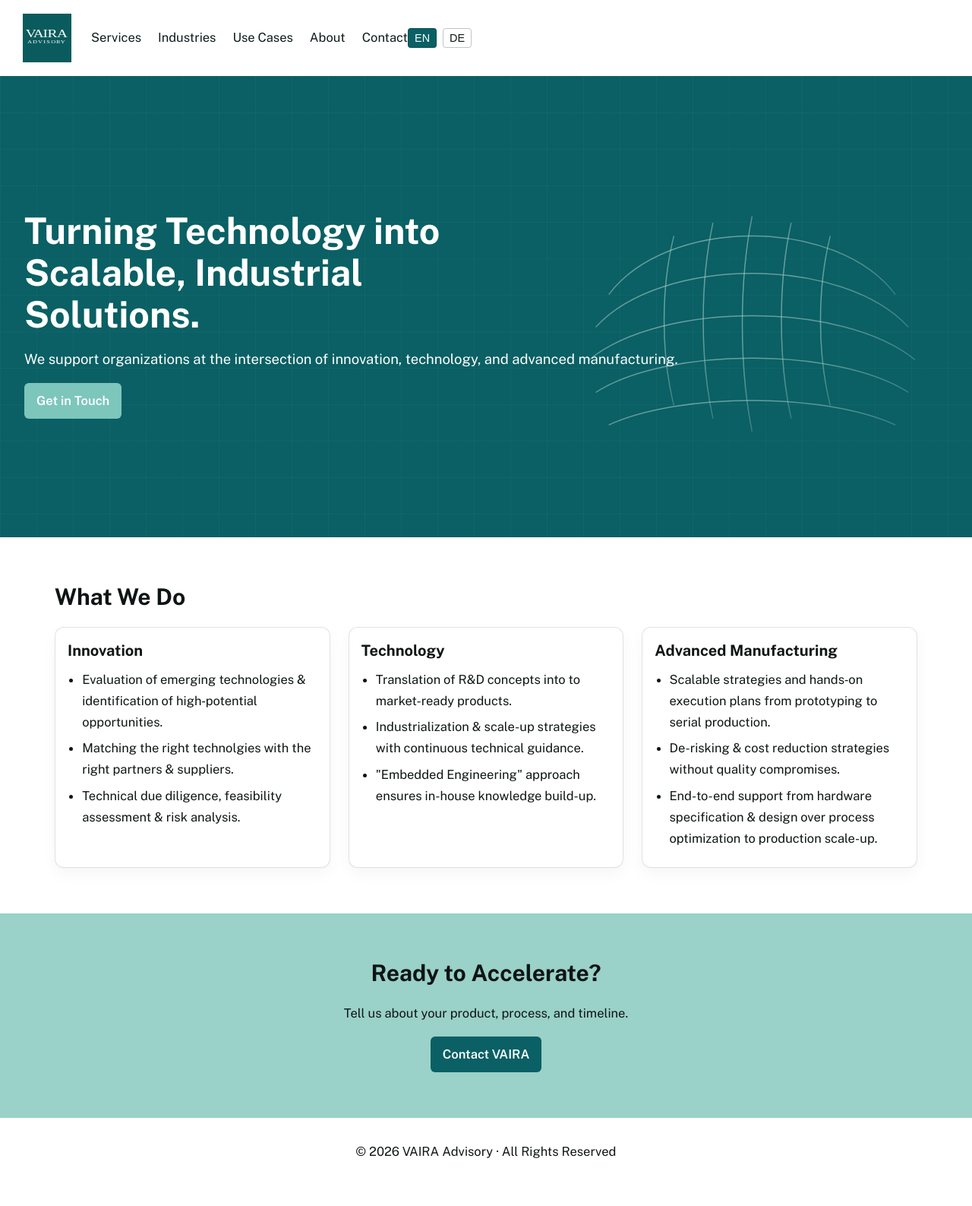
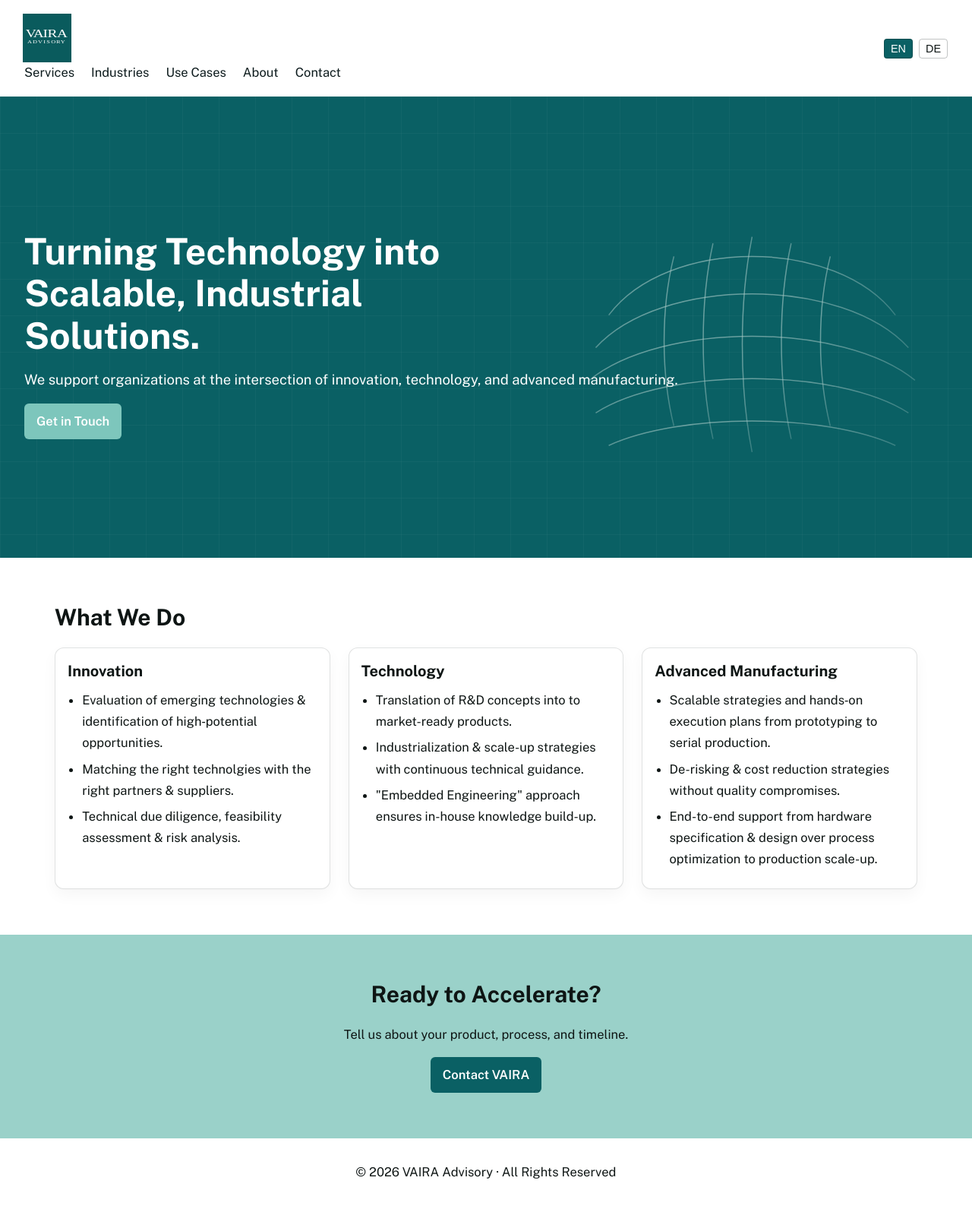
Before and after one commit to raphaelheeb/vaira-advisory, a Jekyll site: the page built from index.html, in a window 1280 px wide. Shown: the whole page at 76% size. Built offline with Jekyll 4.4.1, drawn with Linux system fonts in a browser that asks for light colours; before the commit the page ends 1559 px from its top, so only the background shows below that.

Commit message:
Update header.html

```diff
--- a/_includes/header.html
+++ b/_includes/header.html
@@ -1,6 +1,8 @@
 <header class="site-header">
   <div class="header-wrap content-wrapper">
 
+    <!-- LEFT GROUP: logo + nav -->
+    <div class="brand-and-nav">
       <a href="{{ site.baseurl }}/" aria-label="VAIRA Advisory – Home" class="site-logo">
         <img src="{{ site.baseurl }}/assets/img/logo.svg" alt="VAIRA Advisory">
       </a>
@@ -13,12 +15,14 @@
           <li><a href="{{ site.baseurl }}/about/">About</a></li>
           <li><a href="{{ site.baseurl }}/contact/">Contact</a></li>
         </ul>
+      </nav>
+    </div>
 
+    <!-- RIGHT: language switcher (outside nav) -->
     <div class="language-switcher" aria-label="Language Switch">
       <button type="button" class="lang-btn" data-lang="en" aria-pressed="true">EN</button>
       <button type="button" class="lang-btn" data-lang="de" aria-pressed="false">DE</button>
     </div>
-    </nav>
 
   </div>
 </header>
```
Lines whose indentation alone changed are shown as unchanged.
